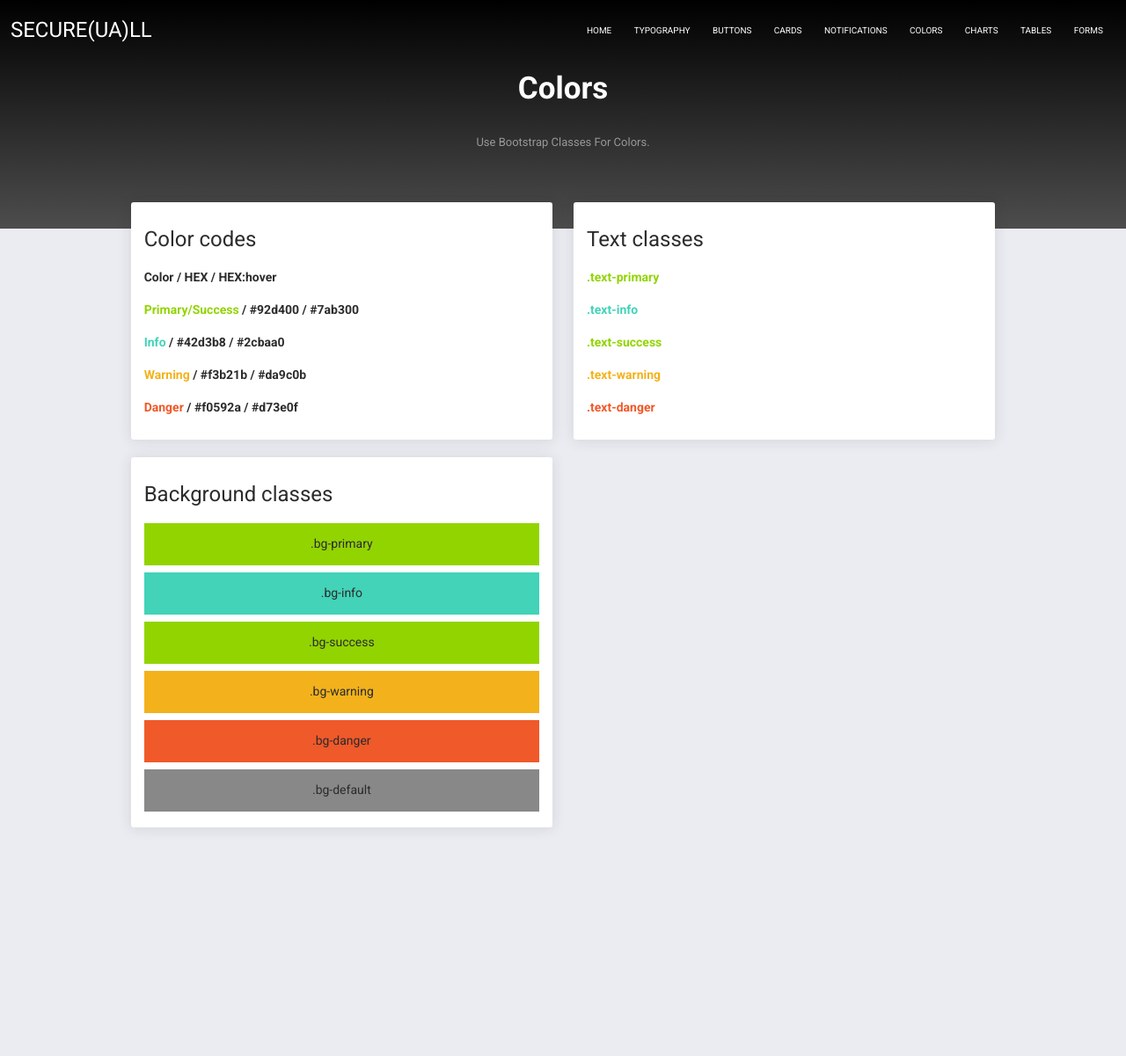
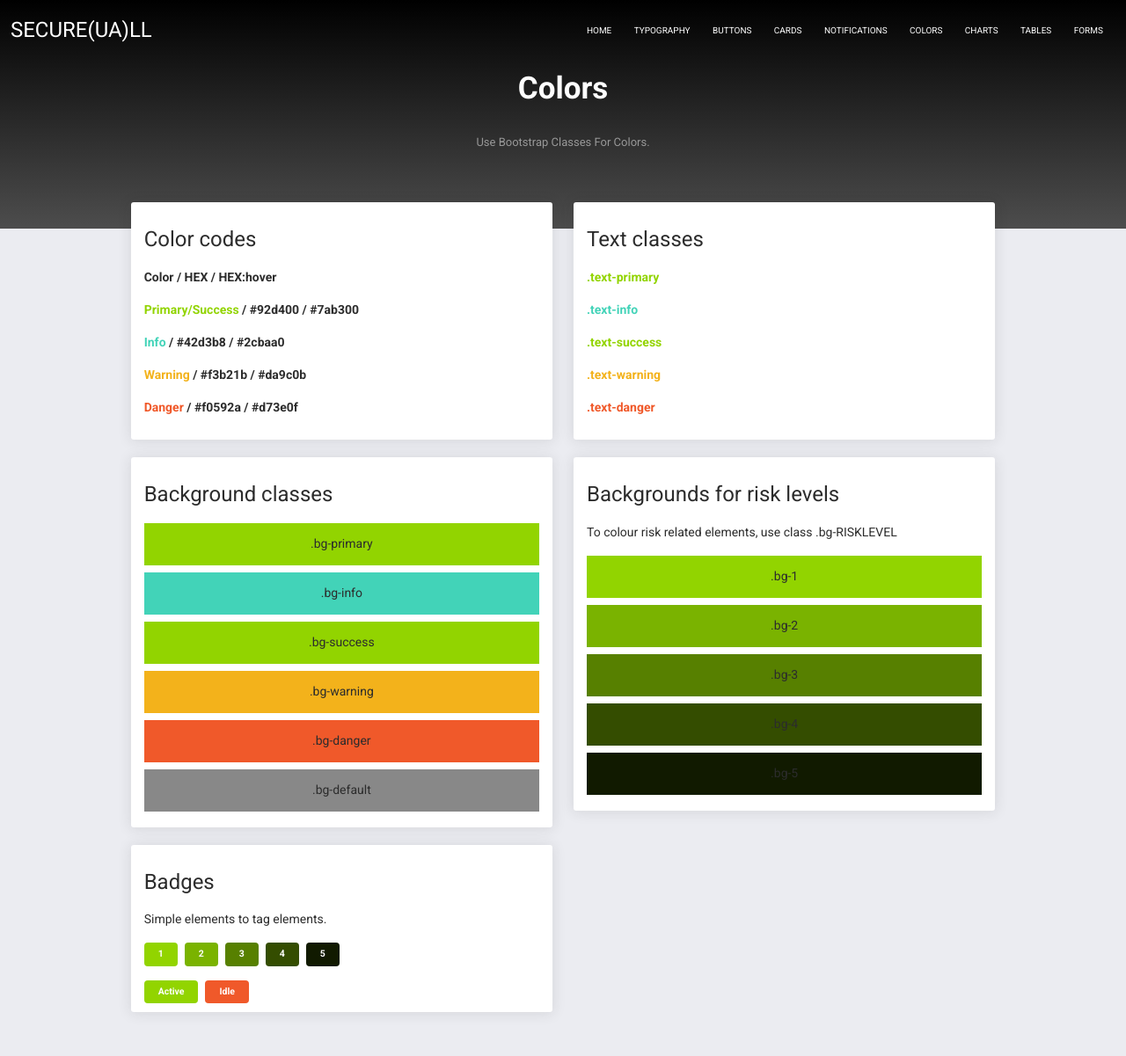
Before and after one commit to secureUAll/frontend-backend, a Django app: template template/colors.html in a window 1280 px wide. Shown: the whole page at 88% size. Before the commit the page ends 942 px from the top, so only its background shows below. Run offline with Django 3.2, Linux system fonts and the light colour scheme; the template is opened without the code that fills it, so the values that code supplies are empty.

Commit message:
template.colors update with risk level colors

```diff
--- a/template/assets/css/custom.css
+++ b/template/assets/css/custom.css
@@ -287,6 +287,12 @@ fieldset[disabled] .btn-danger.active {
     background-color: #f3b21b !important;
 }
 
+.bg-1 { background-color: #92d400 !important }
+.bg-2 { background-color: #7ab300 !important }
+.bg-3 { background-color: #578000 !important }
+.bg-4 { background-color: #344d00 !important }
+.bg-5 { background-color: #111a00 !important }
+
 /* Text */
 
 .text-primary,
--- a/template/colors.html
+++ b/template/colors.html
@@ -190,7 +190,54 @@
                 </div>
             </div>
         </div>
+        <div class="col-md-6">
+            <div class="card card-chart">
+                <div class="card-header">
+                    <h4 class="card-title">Backgrounds for risk levels</h4>
+                </div>
+                <div class="card-body">
+                    <p>To colour risk related elements, use class .bg-RISKLEVEL</p>
+                    <div class="bg-1 d-flex mb-2" style="height:3rem">
+                        <p class="my-auto mx-auto">.bg-1</p>
+                    </div>
+                    <div class="bg-2 d-flex mb-2" style="height:3rem">
+                        <p class="my-auto mx-auto">.bg-2</p>
+                    </div>
+                    <div class="bg-3 d-flex mb-2" style="height:3rem">
+                        <p class="my-auto mx-auto">.bg-3</p>
+                    </div>
+                    <div class="bg-4 d-flex mb-2" style="height:3rem">
+                        <p class="my-auto mx-auto">.bg-4</p>
+                    </div>
+                    <div class="bg-5 d-flex mb-2" style="height:3rem">
+                        <p class="my-auto mx-auto">.bg-5</p>
+                    </div>
+                </div>
+            </div>
+        </div>
         <!-- End Backgrounds -->
+        <!-- Badges -->
+        <div class="col-md-6">
+            <div class="card card-chart">
+                <div class="card-header">
+                    <h4 class="card-title">Badges</h4>
+                </div>
+                <div class="card-body">
+                    <p>Simple elements to tag elements.</p>
+                    <div class="d-flex flex-row">
+                        <span class="badge py-2 px-3 bg-1 me-2">1</span>
+                        <span class="badge py-2 px-3 bg-2 me-2">2</span>
+                        <span class="badge py-2 px-3 bg-3 me-2">3</span>
+                        <span class="badge py-2 px-3 bg-4 me-2">4</span>
+                        <span class="badge py-2 px-3 bg-5 me-2">5</span>
+                    </div>
+                    <div class="d-flex flex-row mt-3">
+                        <span class="badge py-2 px-3 bg-primary me-2">Active</span>
+                        <span class="badge py-2 px-3 bg-danger me-2">Idle</span>
+                    </div>
+                </div>
+            </div>
+        </div>
     </div>
 
     <!--   Core JS Files   -->
```
